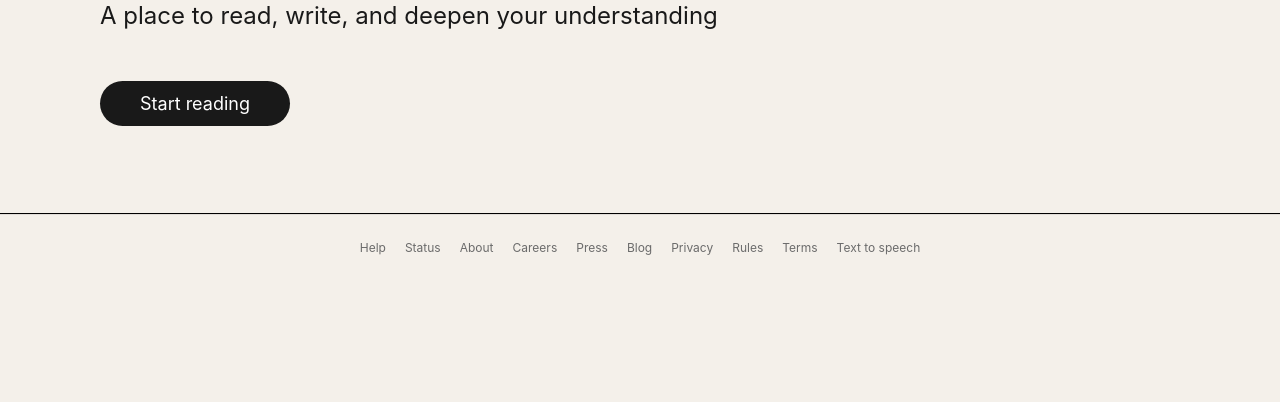
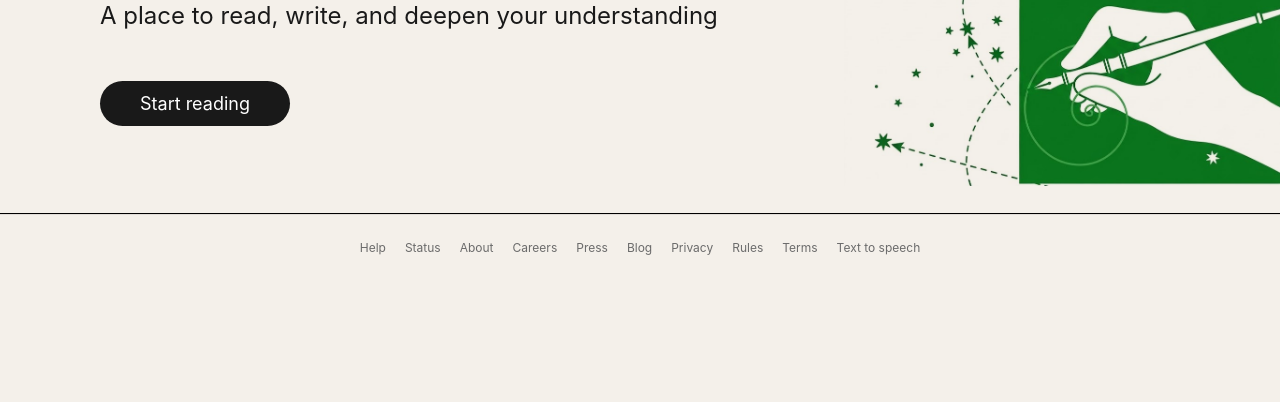
Before and after one commit to essikotd-bug/medium-landing-page-clone, a plain HTML site: page index.html in a window 1280 px wide. Shown: the part 398-800 px from the top of the page. Drawn offline with nearby package versions, Linux system fonts and the light colour scheme; the site is published under a folder, as on GitHub Pages, so addresses that start at the root find nothing; a web font is replaced by a local one.

Commit message:
Update style.css

```diff
--- a/style.css
+++ b/style.css
@@ -116,7 +116,7 @@ body {
 
 /* Hero Graphics Container */
 .hero-background {
-    background-image: url(/hero-image.jpg);
+    background-image: url(hero-image.jpg);
     background-repeat: no-repeat;
     background-size: contain;
     background-position: right center;
```
